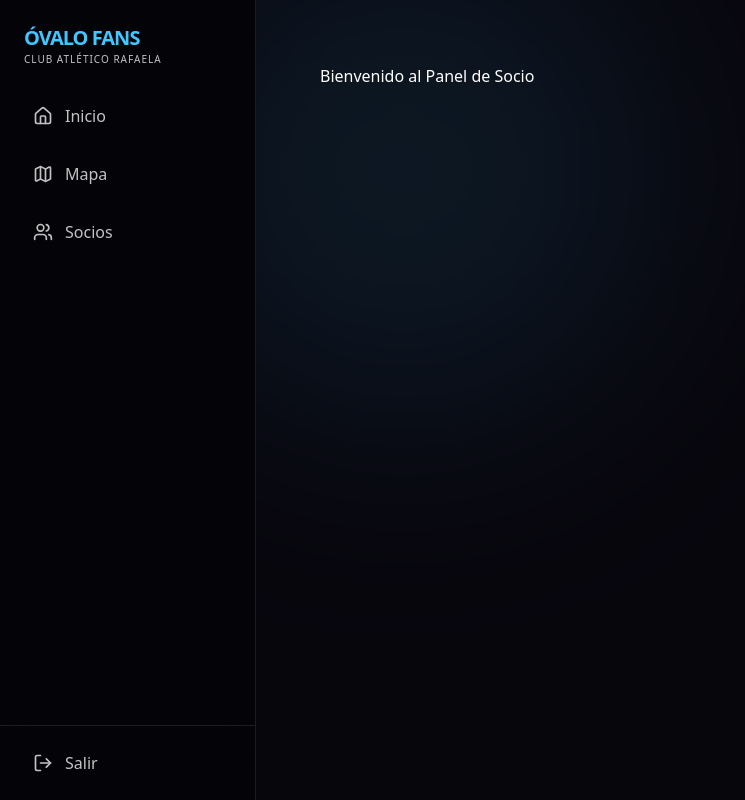
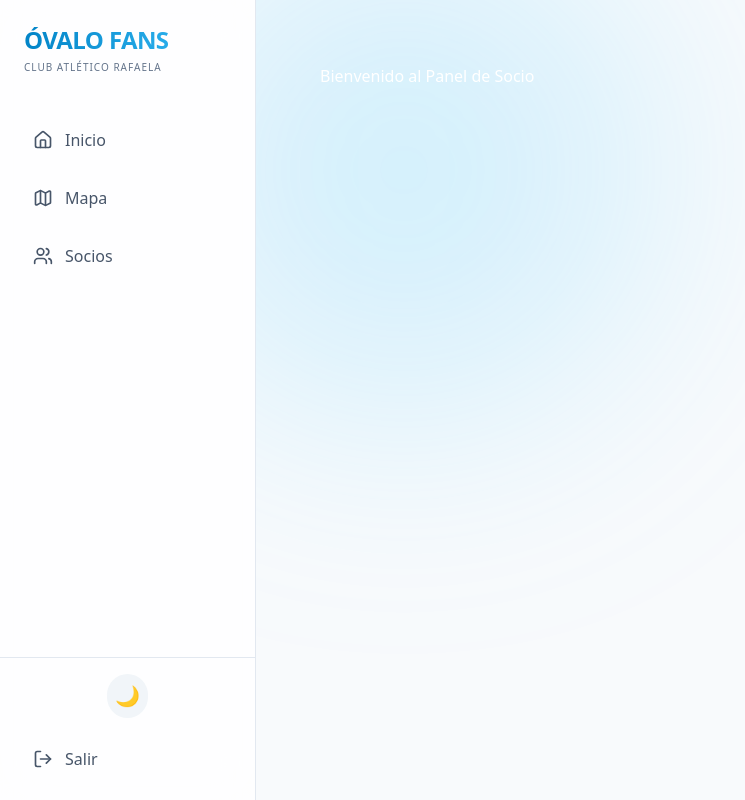
Before and after one commit to mardigitals/front-ovalo-fans, a React (Vite) app: page /dashboard in a window 1280 px wide. Shown: the whole page, without its empty margins (0-745 px from the left). Built offline with nearby package versions, Linux system fonts and the light colour scheme.

Commit message:
feat: modo dark/light en dashboard, pero aun no es visible ingresando por el login- proteger endpoint dashboard

```diff
--- a/src/components/layout/DashboardLayout.tsx
+++ b/src/components/layout/DashboardLayout.tsx
@@ -1,41 +1,125 @@
+// import { Outlet, Link } from 'react-router-dom';
+// import { Home, Map, Users, Settings, LogOut } from 'lucide-react';
+
+// const DashboardLayout = () => {
+//   return (
+//     <div className="flex h-screen bg-[#08060d] text-white overflow-hidden">
+//       {/* Sidebar */}
+//       <aside className="w-64 bg-black/40 backdrop-blur-xl border-r border-white/10 flex flex-col">
+//         <div className="p-6">
+//           <h2 className="text-xl font-bold tracking-tighter text-institucional-celeste">
+//             ÓVALO FANS
+//           </h2>
+//           <p className="text-[10px] text-institucional-gris uppercase tracking-widest">Club Atlético Rafaela</p>
+//         </div>
+
+//         <nav className="flex-1 px-4 space-y-2">
+//           <SidebarItem to="/" icon={<Home size={20} />} label="Inicio" />
+//           <SidebarItem to="/mapa" icon={<Map size={20} />} label="Mapa" />
+//           <SidebarItem to="/socios" icon={<Users size={20} />} label="Socios" />
+//         </nav>
+
+//         <div className="p-4 border-t border-white/10">
+//           <button className="flex items-center gap-3 text-institucional-gris w-full px-4 py-2 rounded-lg glass-neon-btn group">
+//             <LogOut size={20} />
+//             <span>Salir</span>
+//           </button>
+//         </div>
+//       </aside>
+
+//         {/* Main Content */}
+//         <main className="flex-1 overflow-y-auto p-8 relative bg-[#08060d]">
+//             {/* Esta es la luz neón de fondo que el Sidebar va a desenfocar */}
+//             <div className="absolute top-[-10%] left-[-10%] w-[500px] h-[500px] bg-institucional-celeste/10 rounded-full blur-[120px] pointer-events-none" />
+
+//             <div className="max-w-6xl text-white mx-auto relative z-10">
+//                 <Outlet />
+//             </div>
+//         </main>
+//     </div>
+//   );
+// };
+
+// const SidebarItem = ({ to, icon, label }: { to: string; icon: React.ReactNode; label: string }) => (
+//   <Link
+//     to={to}
+//     className="flex items-center gap-3 px-4 py-3 rounded-lg text-institucional-gris glass-neon-btn group"
+//   >
+//     <span className="transition-colors">{icon}</span>
+//     <span className="font-medium">{label}</span>
+//   </Link>
+// );
+
+// export default DashboardLayout;
 import { Outlet, Link } from 'react-router-dom';
-import { Home, Map, Users, Settings, LogOut } from 'lucide-react';
+import { Home, Map, Users, LogOut } from 'lucide-react';
+import { useState } from 'react';
 
 const DashboardLayout = () => {
+  const [isDark, setIsDark] = useState(() => document.documentElement.classList.contains('dark'));
+
+  // La función guarda en localStorage
+  const toggleTheme = () => {
+    if (isDark) {
+      document.documentElement.classList.remove('dark');
+      localStorage.setItem('color-theme', 'light');
+      setIsDark(false);
+    } else {
+      document.documentElement.classList.add('dark');
+      localStorage.setItem('color-theme', 'dark');
+      setIsDark(true);
+    }
+  };
+
   return (
-    <div className="flex h-screen bg-[#08060d] text-white overflow-hidden">
-      {/* Sidebar */}
-      <aside className="w-64 bg-black/40 backdrop-blur-xl border-r border-white/10 flex flex-col">
+    <div className="flex h-screen overflow-hidden">
+
+      {/* Sidebar con soporte Claro/Oscuro */}
+      <aside className="w-64 bg-white/80 dark:bg-black/40 backdrop-blur-xl border-r border-slate-200 dark:border-white/10 flex flex-col transition-colors duration-300 z-20">
         <div className="p-6">
-          <h2 className="text-xl font-bold tracking-tighter text-institucional-celeste">
+          <h2 className="subtitle-fan">
             ÓVALO FANS
           </h2>
-          <p className="text-[10px] text-institucional-gris uppercase tracking-widest">Club Atlético Rafaela</p>
+          <p className="text-[10px] text-slate-500 dark:text-institucional-gris uppercase tracking-widest mt-1">
+            Club Atlético Rafaela
+          </p>
         </div>
 
-        <nav className="flex-1 px-4 space-y-2">
+        <nav className="flex-1 px-4 space-y-2 mt-4">
           <SidebarItem to="/" icon={<Home size={20} />} label="Inicio" />
           <SidebarItem to="/mapa" icon={<Map size={20} />} label="Mapa" />
           <SidebarItem to="/socios" icon={<Users size={20} />} label="Socios" />
         </nav>
 
-        <div className="p-4 border-t border-white/10">
-          <button className="flex items-center gap-3 text-institucional-gris w-full px-4 py-2 rounded-lg glass-neon-btn group">
-            <LogOut size={20} />
-            <span>Salir</span>
+        <div className="p-4 border-t border-slate-200 dark:border-white/10 flex flex-col gap-4">
+
+          {/* --- ACÁ ESTÁ LA SOLUCIÓN --- */}
+          <div className="flex justify-center">
+            <button
+              onClick={toggleTheme}
+              className="p-2 rounded-full bg-slate-100 dark:bg-white/5 hover:bg-slate-200 dark:hover:bg-white/10 transition-colors text-xl"
+              title={isDark ? "Cambiar a Modo Claro" : "Cambiar a Modo Oscuro"}
+            >
+              {isDark ? '☀️' : '🌙'}
+            </button>
+          </div>
+          {/* --------------------------- */}
+
+          <button className="flex items-center gap-3 text-slate-600 dark:text-institucional-gris w-full px-4 py-3 rounded-lg glass-neon-btn group">
+            <LogOut size={20} className="group-hover:text-institucional-celeste transition-colors" />
+            <span className="font-medium">Salir</span>
           </button>
         </div>
       </aside>
 
-        {/* Main Content */}
-        <main className="flex-1 overflow-y-auto p-8 relative bg-[#08060d]">
-            {/* Esta es la luz neón de fondo que el Sidebar va a desenfocar */}
-            <div className="absolute top-[-10%] left-[-10%] w-[500px] h-[500px] bg-institucional-celeste/10 rounded-full blur-[120px] pointer-events-none" />
+      {/* Main Content */}
+      <main className="flex-1 overflow-y-auto p-8 relative">
+        <div className="absolute top-[-10%] left-[-10%] w-[500px] h-[500px] bg-institucional-celeste/20 dark:bg-institucional-celeste/10 rounded-full blur-[120px] pointer-events-none transition-all duration-300" />
 
-            <div className="max-w-6xl text-white mx-auto relative z-10">
-                <Outlet />
-            </div>
-        </main>
+        <div className="max-w-6xl mx-auto relative z-10 text-slate-900 dark:text-white transition-colors duration-300">
+            <Outlet />
+        </div>
+      </main>
     </div>
   );
 };
@@ -43,10 +127,10 @@ const DashboardLayout = () => {
 const SidebarItem = ({ to, icon, label }: { to: string; icon: React.ReactNode; label: string }) => (
   <Link
     to={to}
-    className="flex items-center gap-3 px-4 py-3 rounded-lg text-institucional-gris glass-neon-btn group"
+    className="flex items-center gap-3 px-4 py-3 rounded-lg text-slate-600 dark:text-institucional-gris glass-neon-btn group"
   >
-    <span className="transition-colors">{icon}</span>
-    <span className="font-medium">{label}</span>
+    <span className="group-hover:text-institucional-celeste transition-colors duration-300">{icon}</span>
+    <span className="font-medium transition-colors duration-300">{label}</span>
   </Link>
 );
 
--- a/src/pages/LoginPage.tsx
+++ b/src/pages/LoginPage.tsx
@@ -15,7 +15,7 @@ const LoginPage = () => {
     setError('');
 
     try {
-      const response = await api.post('/usuario-auth/login', { email, password });
+      const response = await api.post('/usuario-auth/login', { email, contrasena: password });
       localStorage.setItem('token', response.data.access_token);
       navigate('/dashboard');
     } catch (err: any) {
@@ -27,7 +27,6 @@ const LoginPage = () => {
   };
 
   return (
-    // 1. Le sacamos el bg-[#08060d] y text-white. Ahora el body de index.css controla el modo Claro/Oscuro automáticamente
     <div className="min-h-screen flex flex-col items-center justify-center p-4">
 
       {/* Botón volver */}
@@ -38,14 +37,12 @@ const LoginPage = () => {
       {/* 2. Tarjeta Glass adaptada para Claro y Oscuro */}
       <div className="w-full max-w-md p-8 space-y-8 bg-white/80 dark:bg-black/40 backdrop-blur-xl border border-slate-200 dark:border-white/10 rounded-2xl shadow-2xl dark:shadow-sky-500/20">
 
-        {/* 3. ¡Mirá qué limpio quedó el título usando title-fan! */}
         <h2 className="title-fan text-center text-4xl md:text-5xl">
           Iniciar Sesión
         </h2>
 
         <form className="mt-8 space-y-6" onSubmit={handleSubmit}>
 
-          {/* 4. Inputs usando input-fan. Les puse un gap (space-y-4) para que respiren mejor */}
           <div className="space-y-4">
             <div>
               <label htmlFor="email" className="label-fan">Email</label>
@@ -73,7 +70,6 @@ const LoginPage = () => {
             </div>
           </div>
 
-          {/* Mensaje de error */}
           {error && (
             <p className="text-sm font-bold text-red-500 text-center bg-red-500/10 py-3 rounded-md border border-red-500/20">
               {error}
```
